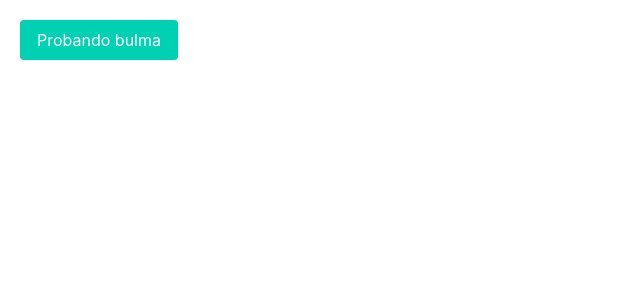
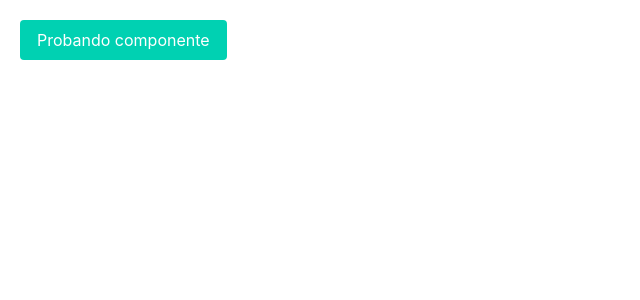
Before and after one commit to hrdax/proyecto-js, a React (Create React App) app in the folder proyecto react typescript/proyectotp/: page / in a window 1280 px wide. Shown: the top 300 px of the page, without its empty margins (0-640 px from the left). Built offline with nearby package versions, Linux system fonts and the light colour scheme.

Commit message:
componente button y handleClick

```diff
--- a/proyecto react typescript/proyectotp/src/App.tsx
+++ b/proyecto react typescript/proyectotp/src/App.tsx
@@ -1,11 +1,16 @@
-import React from 'react';
+import React, { MouseEventHandler } from 'react';
 import 'bulma/css/bulma.css';
+import Button from './components/Button';
 import './App.css';
 
 function App() {
+  const handleClick: MouseEventHandler<HTMLButtonElement> = (e) => {
+    e.preventDefault();
+    console.log('click');
+  }
   return (
     <div className="App">
-      <button className='button is-primary'>Probando bulma</button>
+      <Button handleCLick={ handleClick }>Probando componente</Button>
     </div>
   );
 }
--- /dev/null
+++ b/proyecto react typescript/proyectotp/src/components/Button.tsx
@@ -0,0 +1,16 @@
+import { MouseEventHandler, ReactNode } from "react";
+
+interface ButtonProps {
+    children: ReactNode,
+    handleCLick: MouseEventHandler<HTMLButtonElement>
+}
+
+export default function Button({ children, handleCLick }: ButtonProps) {
+    return(
+      <button
+        onClick={ handleCLick }
+        className='button is-primary'
+       >{ children }
+       </button>
+    )
+}
```
